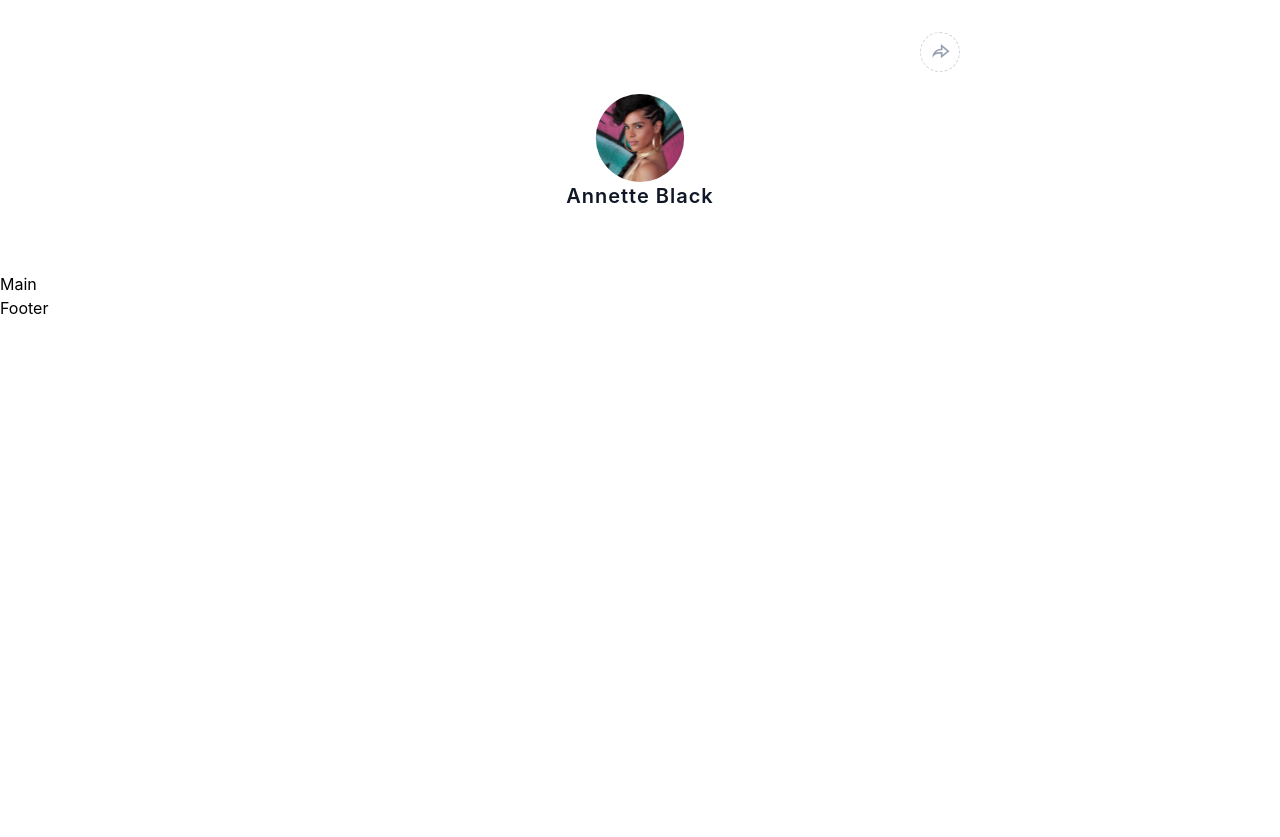
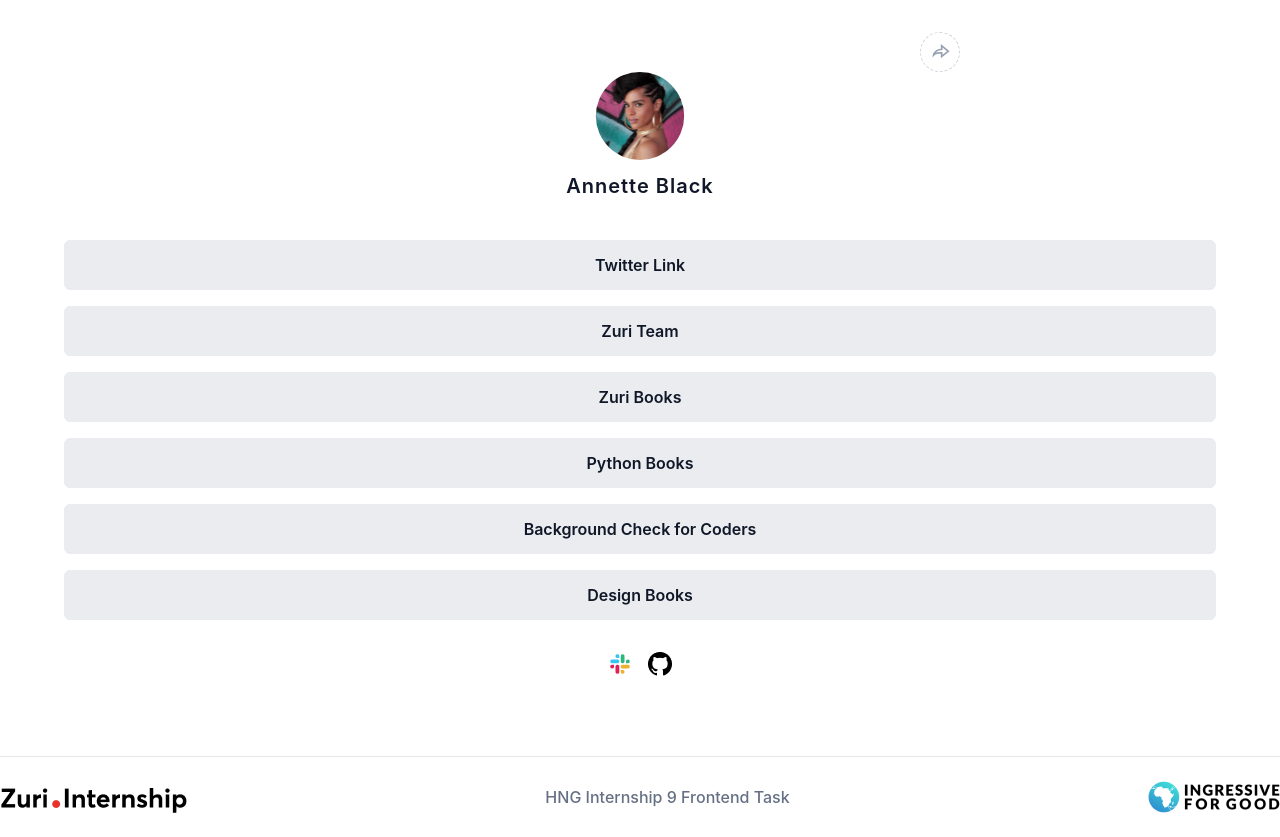
Before and after one commit to Qreamville/ZuriHNG-Task-1, a Next.js app: page / in a window 1280 px wide. Before the commit the page ends 800 px from the top, so only its background shows below. Built offline with nearby package versions, Linux system fonts and the light colour scheme.

Commit message:
Update project

```diff
--- a/components/Footer.tsx
+++ b/components/Footer.tsx
@@ -1,7 +1,21 @@
+import Image from "next/image";
 import React from "react";
+import I4G from "../assets/image/I4G.png";
+import Zuri from "../assets/image/zuri.png";
 
 const Footer = () => {
-  return <div>Footer</div>;
+  return (
+    <footer className="container mx-auto">
+      <hr />
+      <div className="flex flex-col md:flex-row py-6 items-center justify-between gap-y-4">
+        <Image src={Zuri} alt="Zuri" />
+        <p className="font-medium text-[#667085] text-md">
+          HNG Internship 9 Frontend Task
+        </p>
+        <Image src={I4G} alt="14G" />
+      </div>
+    </footer>
+  );
 };
 
 export default Footer;
--- a/components/Header.tsx
+++ b/components/Header.tsx
@@ -6,11 +6,17 @@ import { BsThreeDots } from "react-icons/bs";
 
 const Header = () => {
   return (
-    <header className="h-60 flex flex-col items-center justify-center mt-8 relative">
-      <div className="flex flex-col">
-        <Image src={ProfileImage} />
-        <h2 className="text-[#101828] font-semibold text-xl tracking-wider">
+    <header className="h-52 flex flex-col items-center justify-center mt-8 relative">
+      <div className="flex flex-col gap-y-3">
+        <Image src={ProfileImage} id="profile_img" />
+        <h2
+          id="twitter"
+          className="text-[#101828] font-semibold text-xl tracking-wider"
+        >
           Annette Black
+        </h2>
+        <h2 id="slack" className="hidden">
+          oyeleyebal
         </h2>
       </div>
       <div className="absolute top-0 right-10 md:right-40 xl:right-80 border h-10 w-10 grid place-items-center border-dashed border-[#d0d5dd] rounded-full cursor-pointer">
--- a/components/Main.tsx
+++ b/components/Main.tsx
@@ -1,7 +1,34 @@
 import React from "react";
+import { links } from "../utils/link";
+import Github from "../assets/image/github.png";
+import Slack from "../assets/image/slack.png";
+import Image from "next/image";
 
 const Main = () => {
-  return <div>Main</div>;
+  return (
+    <main className="container mx-auto w-full mb-20">
+      <div className="flex flex-col gap-y-4 items-center justify-center">
+        {links.map((link) => (
+          <button
+            id={link.tag}
+            className="bg-[#EAECF0] text-center rounded-md border border-[#eaecf0] py-3 max-w-6xl w-11/12"
+            key={link.id}
+          >
+            <a
+              href={link.link}
+              className="font-semibold text-[#101828] text-md"
+            >
+              {link.name}
+            </a>
+          </button>
+        ))}
+      </div>
+      <div className="flex gap-x-4 items-center justify-center mt-8">
+        <Image src={Slack} alt="slack" />
+        <Image src={Github} alt="github" />
+      </div>
+    </main>
+  );
 };
 
 export default Main;
--- /dev/null
+++ b/utils/link.ts
@@ -0,0 +1,33 @@
+export const links = [
+  {
+    id: 1,
+    tag: "twitter",
+    name: "Twitter Link",
+    link: "https://twitter.com/Balqees_Oyeleye",
+  },
+  {
+    id: 2,
+    tag: "btn_zuri",
+    name: "Zuri Team",
+    link: "https://training.zuri.team/",
+  },
+  { id: 3, tag: "books", name: "Zuri Books", link: "https://books.zuri.team/" },
+  {
+    id: 4,
+    tag: "book_python",
+    name: "Python Books",
+    link: "https://books.zuri.team/python-for-beginners?ref_id=%3Cyourslackname%3E",
+  },
+  {
+    id: 5,
+    tag: "pitch",
+    name: "Background Check for Coders",
+    link: "https://background.zuri.team/",
+  },
+  {
+    id: 6,
+    tag: "books_design",
+    name: "Design Books",
+    link: "https://books.zuri.team/design-rules",
+  },
+];
```
